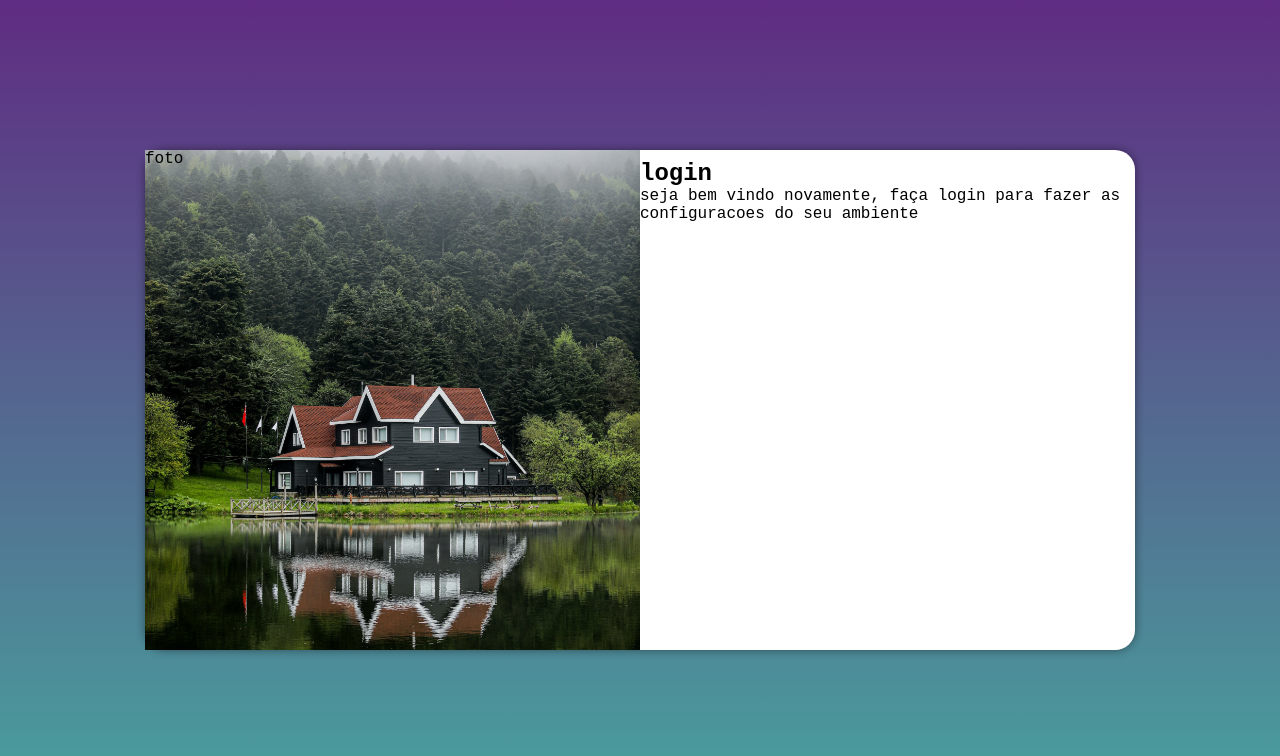
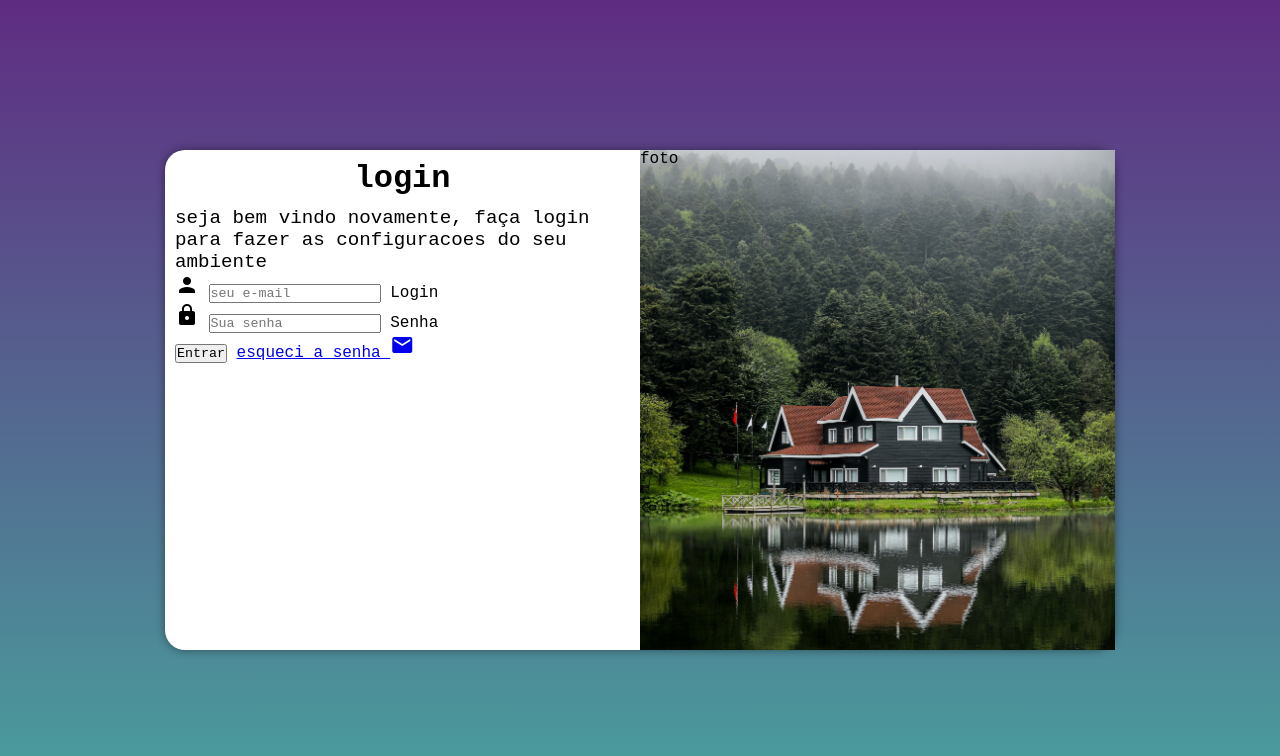
Before and after one commit to dantasdev97/Login, a plain HTML site: page index.html in a window 1280 px wide. Drawn offline with Linux system fonts and the light colour scheme.

Commit message:
adicionei o formulario

```diff
--- a/estilos/media-query.css
+++ b/estilos/media-query.css
@@ -15,6 +15,14 @@
         float: right;
       width: 70%;
     }
+
+    div#formulario > h1{
+        font-size: 2em;
+    }
+    div#formulario > p{
+        font-size: 1.2em;
+    }
+
 }
 
 @media screen and (min-width:992px) {
@@ -22,11 +30,22 @@
         background-image: linear-gradient(to top, #49a09d, #5f2c82);
     }
     section#login{
-    width: 990px;
+    width: 950px;
   }
   section#login > div#imagem{
-    float: left;
+    float: right;
     width: 50%;
     height: 100%;
   }
+
+  section#login > div#formulario{
+   float:left ;
+   width: 50%;
 }
+div#formulario > h1{
+    font-size: 2em;
+}
+div#formulario > p{
+    font-size: 1.2em;
+}
+}
--- a/estilos/style.css
+++ b/estilos/style.css
@@ -42,3 +42,12 @@ section#login > div#formulario{
     display: block;
     padding: 10px;
 }
+
+div#formulario > h1{
+    text-align: center;
+    margin-bottom: 10px;
+}
+
+div#formulario > p {
+    font-size: 0.8em;
+}
--- a/index.html
+++ b/index.html
@@ -6,6 +6,7 @@
     <title>Document</title>
     <link rel="stylesheet" href="estilos/style.css">
     <link rel="stylesheet" href="estilos/media-query.css">
+    <link href="https://fonts.googleapis.com/icon?family=Material+Icons" rel="stylesheet">
 </head>
 <body>
     <main>
@@ -16,8 +17,20 @@
             <div id="formulario">
                 <h1>login</h1>
                 <p>seja bem vindo novamente, faça login para fazer as configuracoes do seu ambiente</p>
-                <form action="login.php" method="post">
-
+                <form action="login.php" method="post" autocomplete="on">
+                    <div class="campo">
+                        <i class="material-icons">person</i>
+                        <input type="email" name="login" id="ilogin" placeholder="seu e-mail" autocomplete="email" required maxlength="30">
+                        <label for="ilogin">Login</label>
+                    </div>
+                    <div class="campo">
+                        <i class="material-icons">lock</i>
+                        <input type="password" name="senha" id="isenha" placeholder="Sua senha" autocomplete="current-password" required minlength="8">
+                         <label for="isenha">Senha</label>
+                    </div>
+                    <input type="submit" value="Entrar">
+                    <a href="esqueci.html">esqueci a senha <i class="material-icons">mail</i>
+                    </a>
                 </form>
             </div>
         </section>
```
